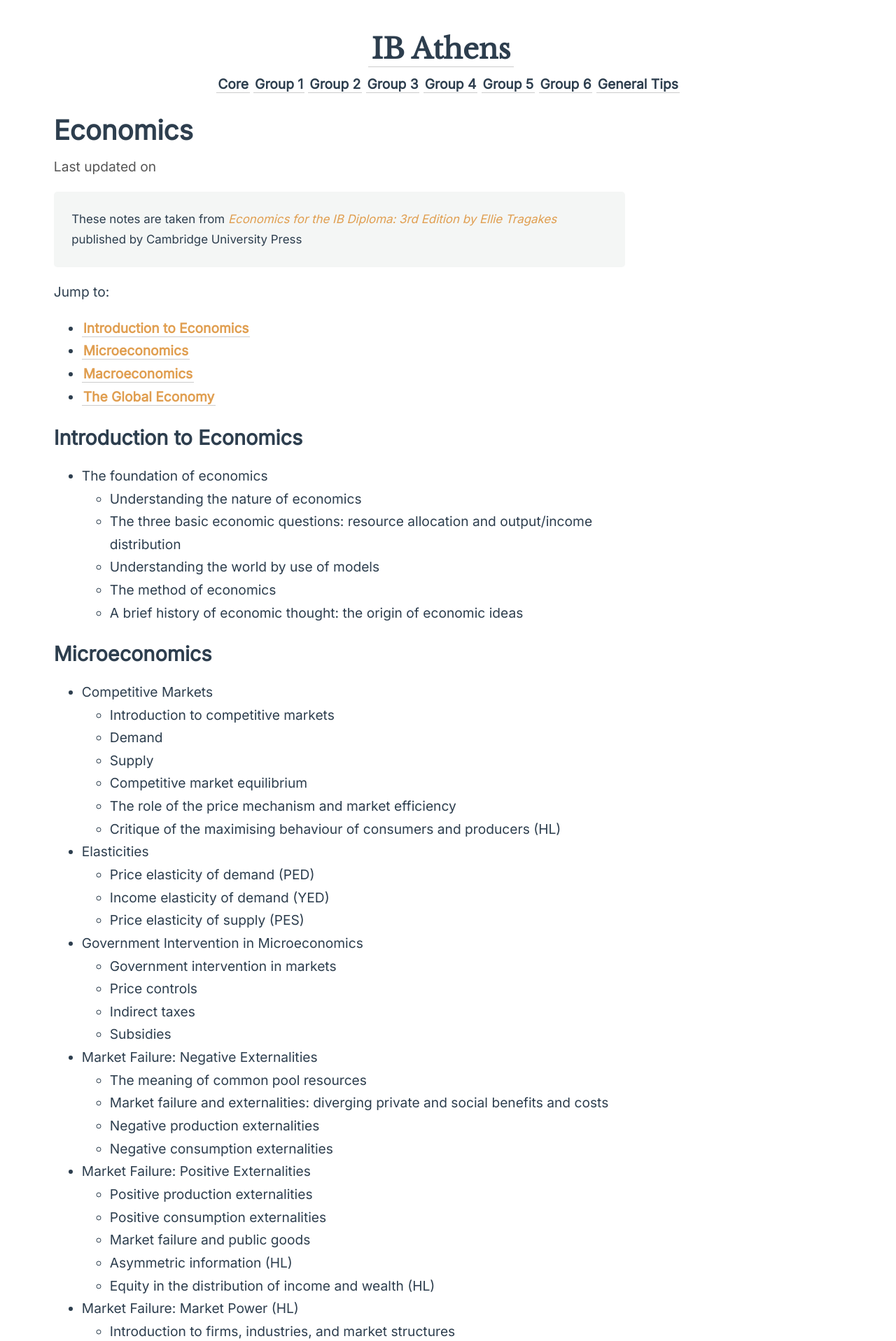
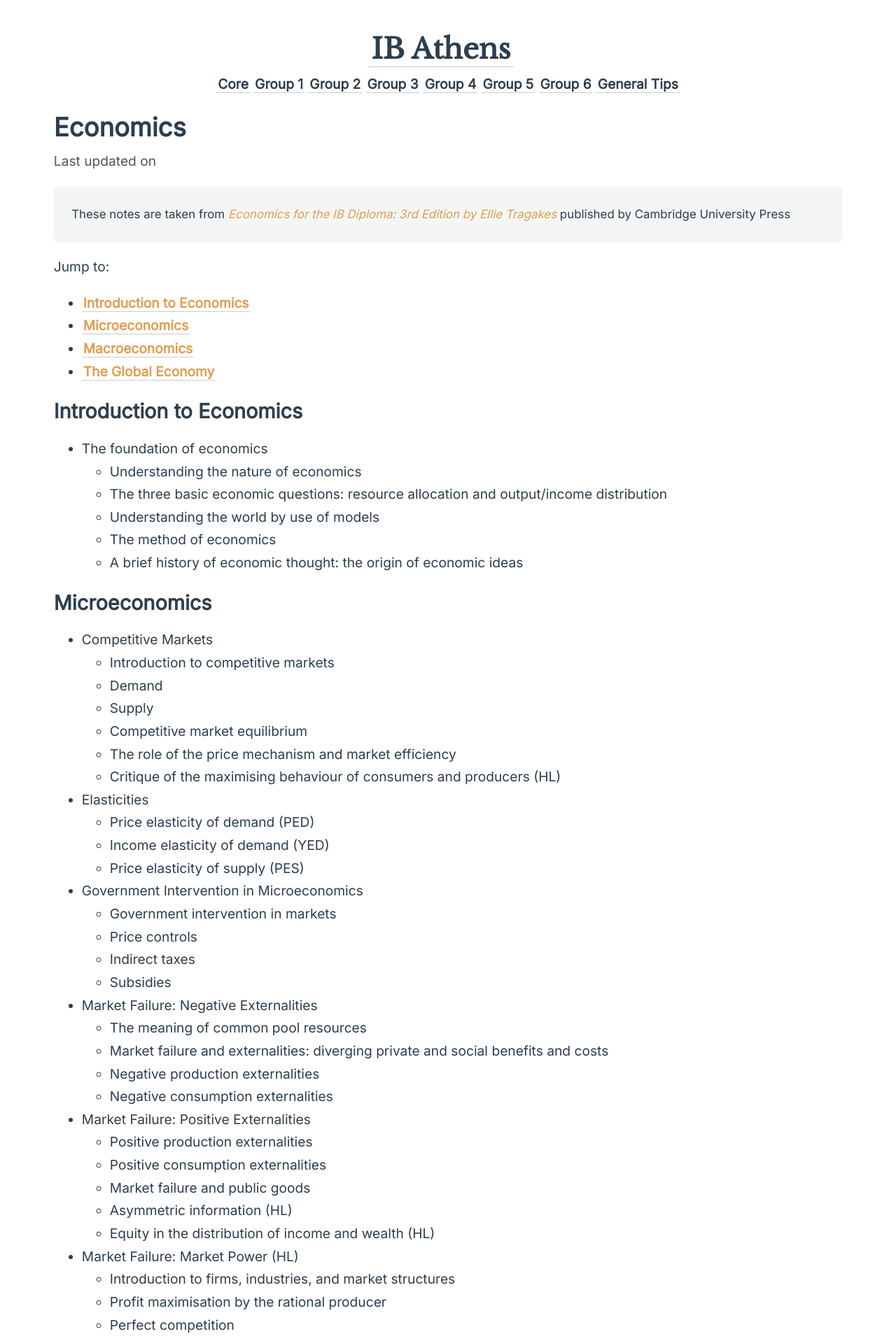
Before and after one commit to ibathens/ibathens.github.io, a Jekyll site: the page built from _notes/3/Economics.md, in a window 1280 px wide. Shown: the top 1917 px of the page at 70% size. Built offline with Jekyll 4.4.1, drawn with Linux system fonts in a browser that asks for light colours.

Commit message:
Update _style.scss

```diff
--- a/_sass/_style.scss
+++ b/_sass/_style.scss
@@ -5,7 +5,7 @@
 $color-subtext: #555555;
 $color-border: #cccccc;
 $border-radius: 5px;
-$font-family: Inter, sans-serif;
+$body-font: Inter, sans-serif;
 
 $background: #FFFFFF;
 $background-accent: #F4F6F5;
@@ -14,8 +14,9 @@
 
 body {
   box-sizing: content-box;
-  font-family: $font-family;
+  font-family: $body-font;
   background-color: $background;
+  text-align: justify;
   margin: 0 auto;
   line-height: 1.7;
   padding: 4vh 6vw;
@@ -83,10 +84,14 @@
 h4,
 h5,
 h6 {
-  line-height: 1.3;
+  line-height: 1.2;
   margin-bottom: 0;
   padding-bottom: 0;
   color: $header-accent;
+}
+
+h1 {
+  font-size: 1.9em;
 }
 
 a {
@@ -124,19 +129,6 @@
   border-width: 1px;
 }
 
-#notes-entry-container {
-  display: grid;
-  grid-gap: 2em;
-  grid-template-areas:
-    "content"
-    "side";
-
-  @media (min-width: 700px) {
-    grid-template-columns: 3fr 1fr;
-    grid-template-areas: "content side";
-  }
-}
-
 code {
   background: $background-accent;
   padding: 0.1em 0.2em;
```
